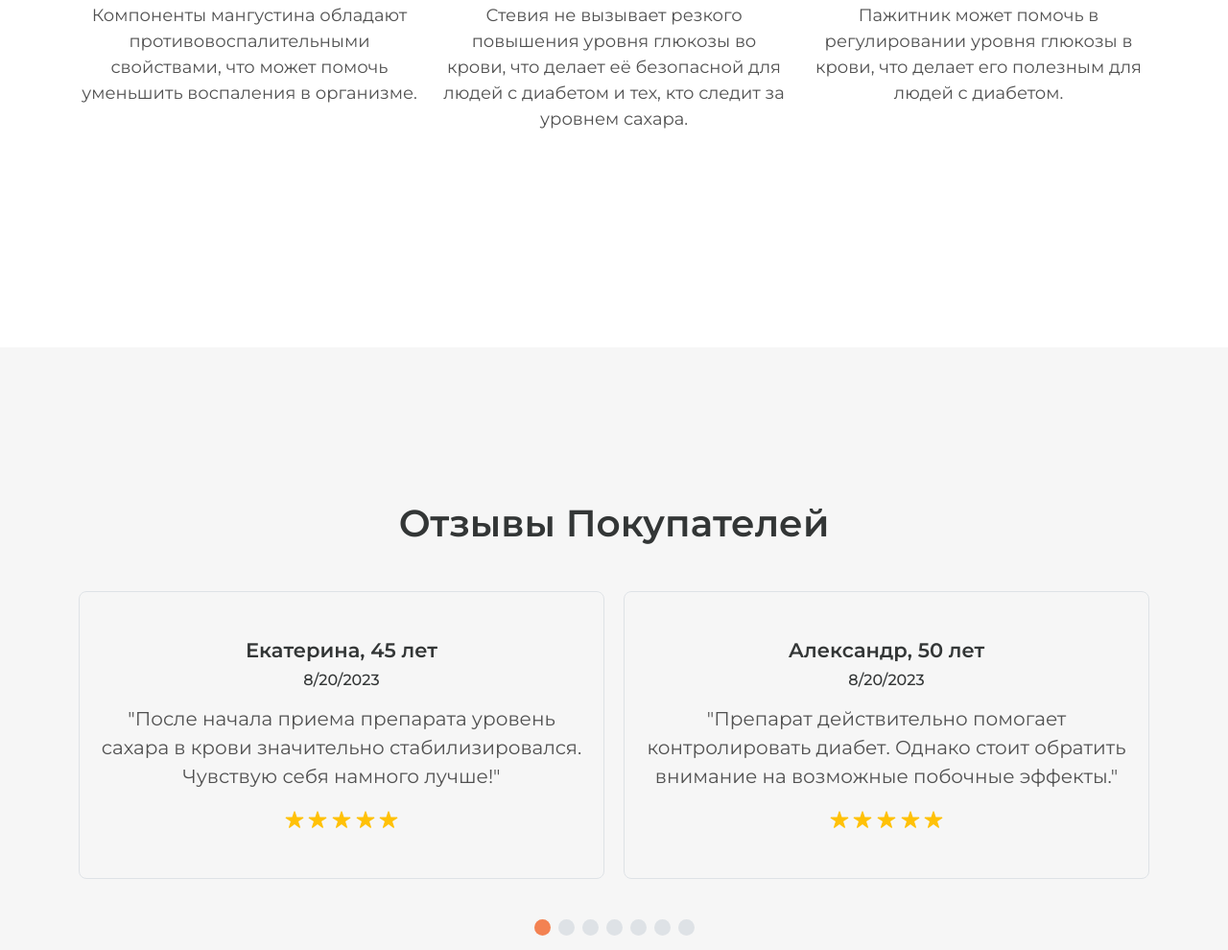
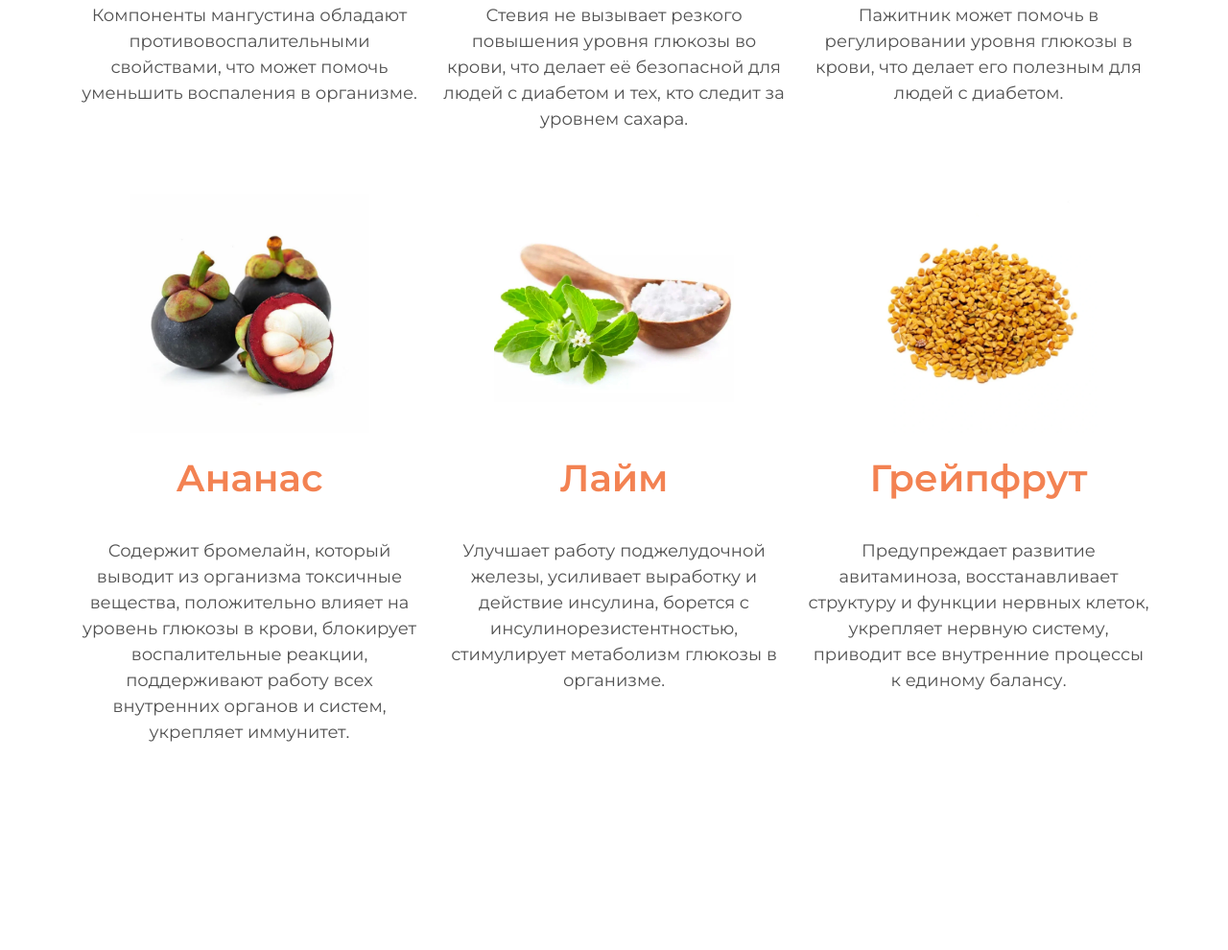
Before and after one commit to Oman69/weightloss, a plain HTML site: page index.html in a window 1280 px wide. Shown: the part 5902-6892 px from the top of the page at 96% size. Drawn offline with nearby package versions, Linux system fonts and the light colour scheme.

Commit message:
Add more ingredients

```diff
--- a/index.html
+++ b/index.html
@@ -380,6 +380,29 @@
                      <p>Пажитник может помочь в регулировании уровня глюкозы в крови, что делает его полезным для людей с диабетом.</p>
                   </div>
               </div>
+              <div class="row g-4 mb-5">
+                <div class="col-md-4">
+                   <img src="images/ingred_4.webp" class="img-fluid">
+                   <h2 class="text-primary mt-4">
+                    Ананас
+                   </h2>
+                   <p>Содержит бромелайн, который выводит из организма токсичные вещества, положительно влияет на уровень глюкозы в крови, блокирует воспалительные реакции, поддерживают работу всех внутренних органов и систем, укрепляет иммунитет.</p>
+                </div>
+                <div class="col-md-4">
+                    <img src="images/ingred_5.webp" class="img-fluid">
+                   <h2 class="text-primary mt-4">
+                    Лайм
+                   </h2>
+                   <p>Улучшает работу поджелудочной железы, усиливает выработку и действие инсулина, борется с инсулинорезистентностью, стимулирует метаболизм глюкозы в организме.</p>
+                </div>
+                <div class="col-md-4">
+                    <img src="images/ingred_6.webp" class="img-fluid">
+                   <h2 class="text-primary mt-4">
+                    Грейпфрут
+                   </h2>
+                   <p>Предупреждает развитие авитаминоза, восстанавливает структуру и функции нервных клеток, укрепляет нервную систему, приводит все внутренние процессы к единому балансу.</p>
+                </div>
+            </div>
             </div>
         </section>
 
```
